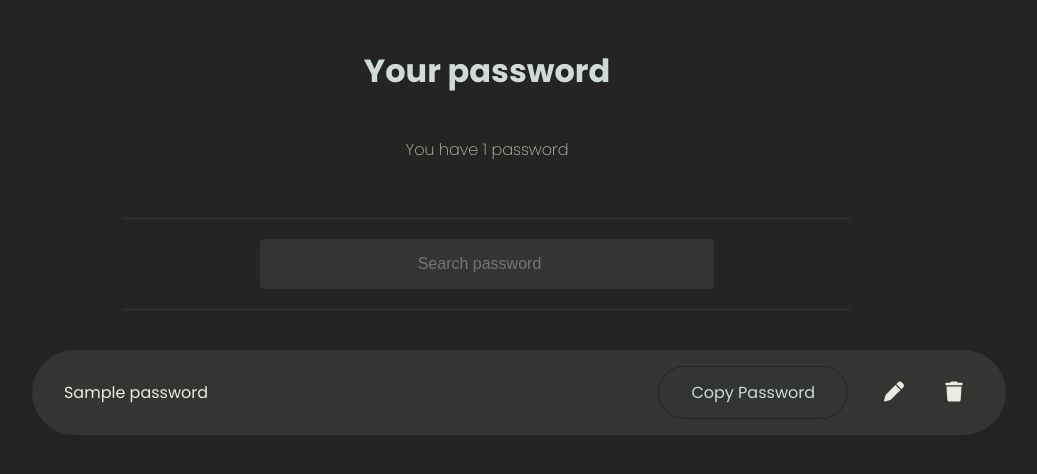
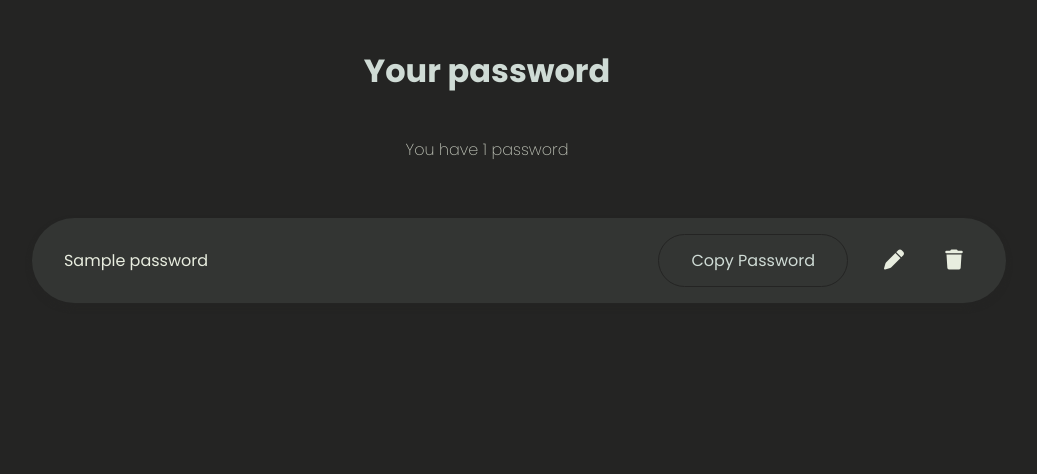
Before and after one commit to Instelce/Passtock, a Django app: a page that uses passtock/password/templates/password/dashboard.html in a window 1280 px wide. Shown: the part 88-562 px from the top of the page, without its empty margins (153-1190 px from the left). Run offline with Django 3.2, Linux system fonts and the light colour scheme; a user stored in the database is signed in; tables that the repository leaves empty hold one stand-in row (values such as "Sample post"); grey boxes marked "Sample" are stand-in pictures; some libraries are stand-ins or nearby versions.

Commit message:
Disable search password

```diff
--- a/passtock/password/static/password/css/main.css
+++ b/passtock/password/static/password/css/main.css
@@ -442,6 +442,7 @@
   align-items: center;
   flex-direction: column;
   position: relative;
+  margin-bottom: 40px;
 }
 #dashboard .dashboard__top .field {
   width: 100%;
--- a/passtock/password/static/password/scss/main.scss
+++ b/passtock/password/static/password/scss/main.scss
@@ -558,6 +558,7 @@
     align-items: center;
     flex-direction: column;
     position: relative;
+    margin-bottom: 40px;
 
     .field {
       width: 100%;
--- a/passtock/password/templates/password/dashboard.html
+++ b/passtock/password/templates/password/dashboard.html
@@ -7,9 +7,9 @@
             <div class="dashboard__top">
                 <h1>Your password{{ passwords.count|pluralize }}</h1>
                 <p>You have {{ passwords.count }} password{{ passwords.count|pluralize }}</p>
-                <div class="field">
-                    <input id="search" type="search" placeholder="Search password">
-                </div>
+                {# <div class="field">  #}
+                {#    <input id="search" type="search" placeholder="Search password">  #}
+                {# </div> #}
             </div>
             <div class="password__container">
                 {% for password in passwords %}
@@ -51,42 +51,42 @@
 
 {% block script %}
     <script>
-        const data = '{{ pass_json }}'
-        const rdata = JSON.parse(data.replace(/&quot;/g, '"'))
+        {#const data = '{{ pass_json }}'#}
+        {#const rdata = JSON.parse(data.replace(/&quot;/g, '"'))#}
+        {##}
+        {#const input = document.getElementById('search')#}
+        {#const passwordContainer = document.querySelector('.password__container')#}
 
-        const input = document.getElementById('search')
-        const passwordContainer = document.querySelector('.password__container')
+        {#let filteredArr = []#}
+        {##}
+        {#input.addEventListener('keyup', (e) => {#}
+        {#    passwordContainer.innerHTML = ""#}
+        {#    filteredArr = rdata.filter(info => info['site_name'].includes(e.target.value))#}
 
-        let filteredArr = []
+        {#    if (filteredArr.length > 0) {#}
+        {#        filteredArr.map(info => {#}
+        {#            passwordContainer.innerHTML += `#}
+        {#                <div class="password__item">#}
+        {#                    <a class="password__sitename" href="#">${info['site_name']}</a>#}
+        {#                    <div class="password__right">#}
+        {#                        <a href="{% url 'password:detail' owner id %}" class="button__rounded" onclick="copyPassword('{{ password.site_name }}')" id="button{{ password.site_name }}">#}
+        {#                            <div class="button__bg"></div>#}
+        {#                            <span>Copy Password</span>#}
+        {#                        </a>#}
+        {#                        <textarea id="input{{ password.site_name }}">${info['password']}</textarea>#}
 
-        input.addEventListener('keyup', (e) => {
-            passwordContainer.innerHTML = ""
-            filteredArr = rdata.filter(info => info['site_name'].includes(e.target.value))
-
-            if (filteredArr.length > 0) {
-                filteredArr.map(info => {
-                    passwordContainer.innerHTML += `
-                        <div class="password__item">
-                            <a class="password__sitename" href="#">${info['site_name']}</a>
-                            <div class="password__right">
-                                <a href="{% url 'password:detail' owner id %}" class="button__rounded" onclick="copyPassword('{{ password.site_name }}')" id="button{{ password.site_name }}">
-                                    <div class="button__bg"></div>
-                                    <span>Copy Password</span>
-                                </a>
-                                <textarea id="input{{ password.site_name }}">${info['password']}</textarea>
-
-                                <div class="password__menu">
-                                    <a href="#" class="menu__update"><i class="fas fa-pen"></i></a>
-                                    <a href="#" class="menu__delete"><i class="fas fa-trash"></i></a>
-                                </div>
-                            </div>
-                        </div>
-                    `
-                })
-            } else {
-                passwordContainer.innerHTML = `<p>No password found at ${input.value}</p>`
-            }
-        })
+        {#                        <div class="password__menu">#}
+        {#                            <a href="#" class="menu__update"><i class="fas fa-pen"></i></a>#}
+        {#                            <a href="#" class="menu__delete"><i class="fas fa-trash"></i></a>#}
+        {#                        </div>#}
+        {#                    </div>#}
+        {#                </div>#}
+        {#            `#}
+        {#        })#}
+        {#    } else {#}
+        {#        passwordContainer.innerHTML = `<p>No password found at ${input.value}</p>`#}
+        {#    }#}
+        // })
 
 
         // Copy function
--- a/passtock/password/views.py
+++ b/passtock/password/views.py
@@ -20,9 +20,6 @@
 
     def get_context_data(self, *, object_list=None, **kwargs):
         context = super().get_context_data(**kwargs)
-        for password in Password.objects.filter(owner=self.request.user):
-            context['owner'] = password.owner
-            context['id'] = password.id
         context["pass_json"] = json.dumps(list(Password.objects.filter(owner=self.request.user).values()))
         return context
 
```
Also changed, not shown: 1 other file.
